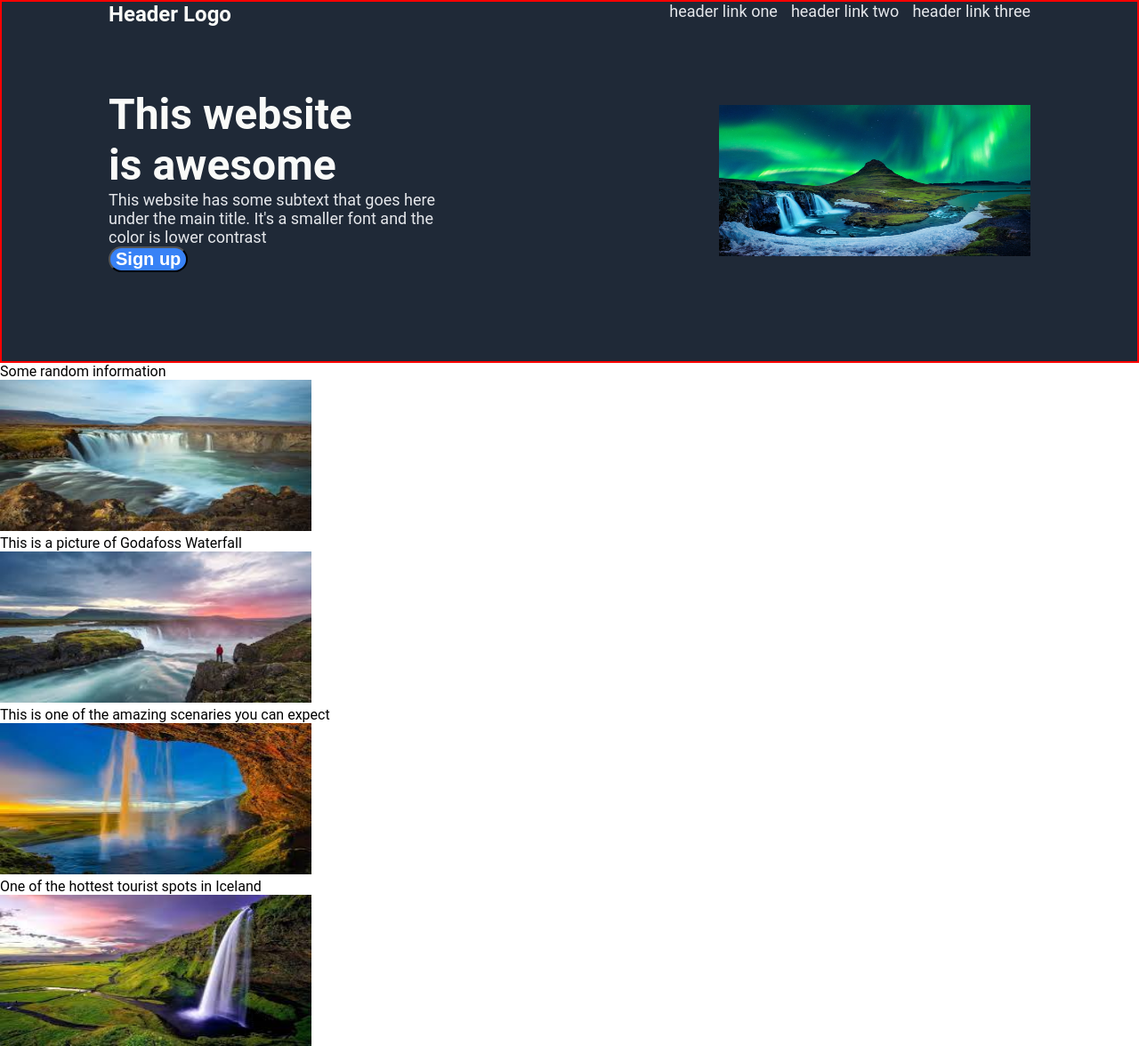
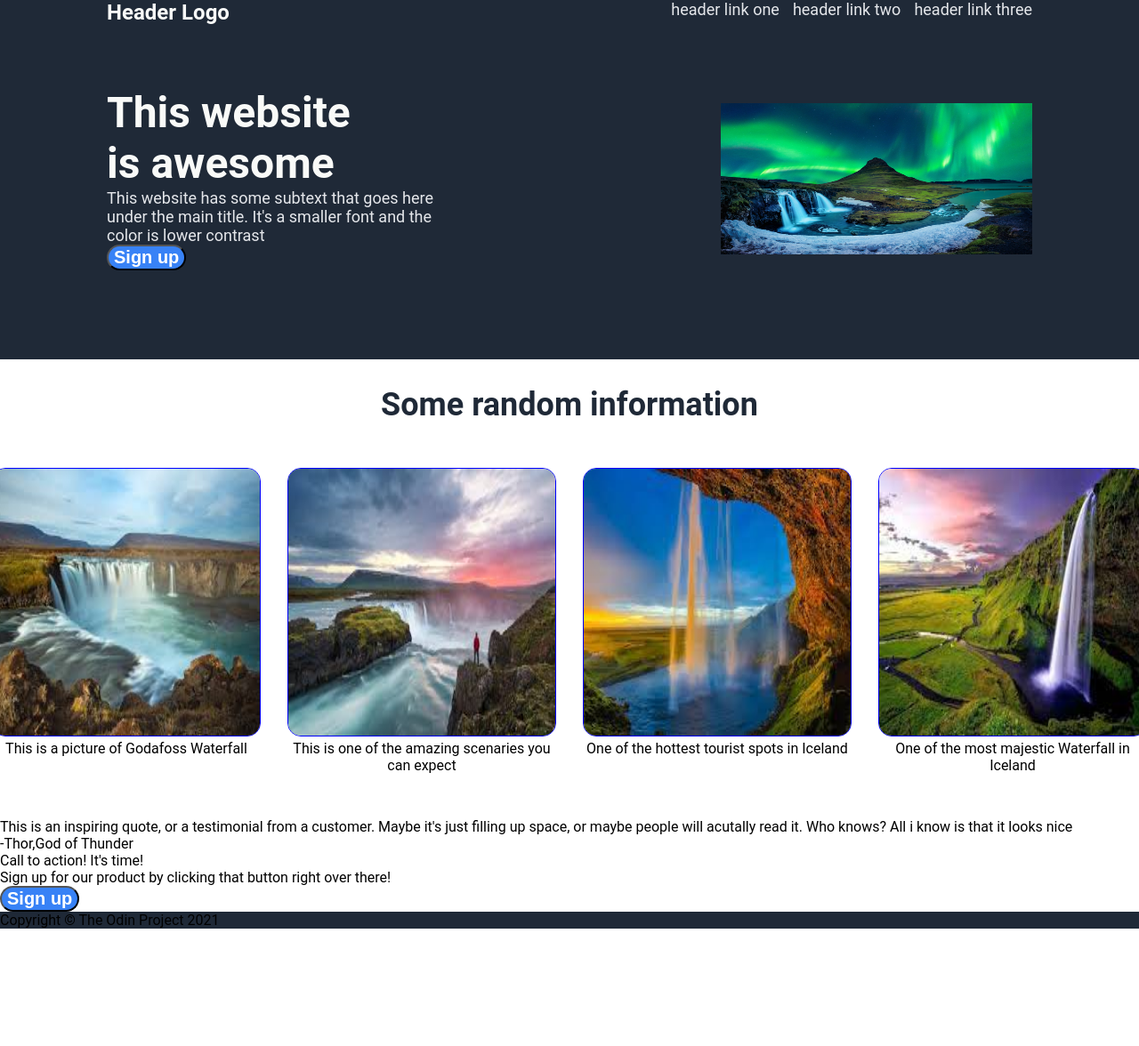
Before and after one commit to seahsongli/Landing_page, a plain HTML site: page index.html in a window 1280 px wide. Shown: the top 1176 px of the page at 89% size. After the commit the page ends 1044 px from the top, so only its background shows below. Drawn offline with Linux system fonts and the light colour scheme.

Commit message:
Add new container for contents of container-two. Add styles and align contents of container-two.

```diff
--- a/index.html
+++ b/index.html
@@ -39,6 +39,9 @@
 
         <div class = "title">Some random information</div>
 
+
+        <div class = "information">
+
             <div class = "info">
                 <img src = "images/Godafoss.jpeg" alt = "Picture of Godafoss">
                 <div class = "text">This is a picture of Godafoss Waterfall</div>
@@ -64,6 +67,10 @@
         </div>
 
 
+
+    </div>
+
+
     <div class = "container-three">
         <div class = "Quote">This is an inspiring quote, or a testimonial from a customer. Maybe it's just filling up space, or maybe people will acutally read it. Who knows? All i know is that it looks nice</div>
         <div class = "Author">-Thor,God of Thunder</div>
--- a/style.css
+++ b/style.css
@@ -1,4 +1,4 @@
-img {
+.below-header img {
     width:350px;
     height:170px;
 
@@ -57,7 +57,6 @@ body {
 .container-one{
     display:flex;
     flex-direction: column;
-    border: 2px solid red;
     flex:1;
 
 }
@@ -92,3 +91,39 @@ button {
     display:flex;
     width: 400px;
 }
+/* End of styling for container 1*/
+
+.container-two img {
+    width: 300px ;
+    height: 300px;
+}
+
+.container-two {
+
+}
+
+.title {
+    text-align: center;
+    font-size: 36px;
+    font-weight:bolder;
+    color:#1F2937;
+    margin: 30px 0px;
+}
+
+.information{
+    display:flex;
+    text-align: center;
+    justify-content: center;
+    margin: 50px 0px;
+    gap: 30px;
+    flex-shrink: 1;
+
+}
+
+.info img {
+    border: 1px solid blue;
+    border-radius: 15px;
+
+}
+
+/* End of styling for container 2*/
```
Lines whose indentation alone changed are shown as unchanged.
